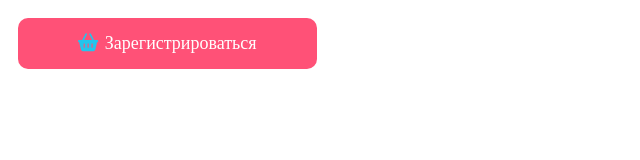
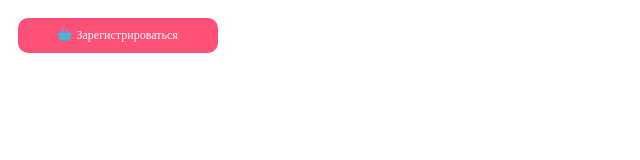
Before and after one commit to Sbreue/notion_widgets, a plain HTML site: page button.html in a window 1280 px wide. Shown: the whole page, without its empty margins (0-640 px from the left). Drawn offline with Linux system fonts and the light colour scheme.

Commit message:
Update button.html

```diff
--- a/button.html
+++ b/button.html
@@ -244,7 +244,7 @@
 
 <body>
 
-  <button class="btn large my-color rounded" type="button" onclick="navigate()"> <i class="fa-solid fa-basket-shopping" style="color: #23c5ec;"></i> Зарегистрироваться</button>
+  <button class="btn mid my-color rounded" type="button" onclick="navigate()"> <i class="fa-solid fa-basket-shopping" style="color: #23c5ec;"></i> Зарегистрироваться</button>
 
   <script>
     function navigate() {
```
